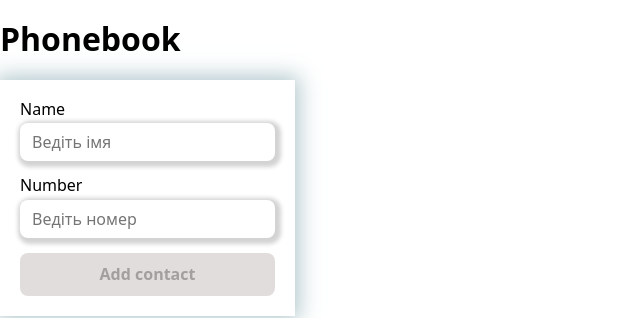
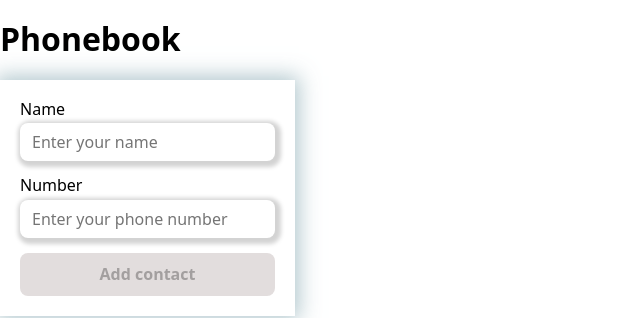
Before and after one commit to HannaKorol/goit-react-hw-03, a React (Vite) app: page / in a window 1280 px wide. Shown: the top 318 px of the page, without its empty margins (0-640 px from the left). Built offline with nearby package versions, Linux system fonts and the light colour scheme.

Commit message:
add useEffect for the recording changes to the local storage

```diff
--- a/src/components/App.jsx
+++ b/src/components/App.jsx
@@ -13,6 +13,13 @@ export default function App() {
       return [...prevContacts, newContact];
     }); // prevContacts - is the initial state of the useState at the moment of reloading/adding new value;
   };  // Функція зміни стану
+
+//Запис значення полів форми до Локал сториджу
+  useEffect(() => {
+    window.localStorage.setItem("saved-contacts", JSON.stringify(contacts));
+  }, [contacts]);
+
+      const savedContact = window.localStorage.getItem("contacts");
 
   const deleteContact = (contactId) => {
     setContacts((prevContacts) => {
--- a/src/components/ContactForm/ContactForm.jsx
+++ b/src/components/ContactForm/ContactForm.jsx
@@ -25,11 +25,11 @@ export default function ContactForm({ onAdd }) {
     actions.resetForm();
   };
 
-  const regexPhoneNumber = /\(?([0-9]{3})\)?([ .-]?)([0-9]{3})\2([0-9]{4})/;
+  const regexPhoneNumber = /\(?([0-9]{3})\)?([ .-]?)([0-9]{3})\2([0-9]{4})/; //validation of the number field if a valid number provided.
 
   const contactSchema = Yup.object().shape({
     name: Yup.string()
-      .min(3, "Must be more than 3 characters")
+      .min(3, "Must be more than 3 characters") // перше значчення показує число символів, друге - якщо меньше ніж потрібно символів.
       .max(50, "Must be no longer than 50 characters")
       .required("Required"),
     number: Yup.string()
@@ -47,7 +47,7 @@ export default function ContactForm({ onAdd }) {
         validationSchema={contactSchema}
       >
         {(
-          { values } //values - щоб зробити кнопку не активною коли немає номеру телефону чи имя
+          { values } //values - щоб зробити кнопку не активною коли немає номеру телефону чи имя (Лекція 1)
         ) => (
           <Form className={s.form}>
             <label htmlFor={nameFieldId} className={s.label}>
@@ -57,7 +57,7 @@ export default function ContactForm({ onAdd }) {
                 name="name"
                 id={nameFieldId}
                 className={s.input}
-                placeholder="Ведіть імя"
+                placeholder="Enter your name"
               />
               <ErrorMessage
                 name="name"
@@ -72,7 +72,7 @@ export default function ContactForm({ onAdd }) {
                 name="number"
                 id={numberFieldId}
                 className={s.input}
-                placeholder="Ведіть номер"
+                placeholder="Enter your phone number"
               />
               <ErrorMessage name="number" component="div" className={s.error} />
             </label>
```
